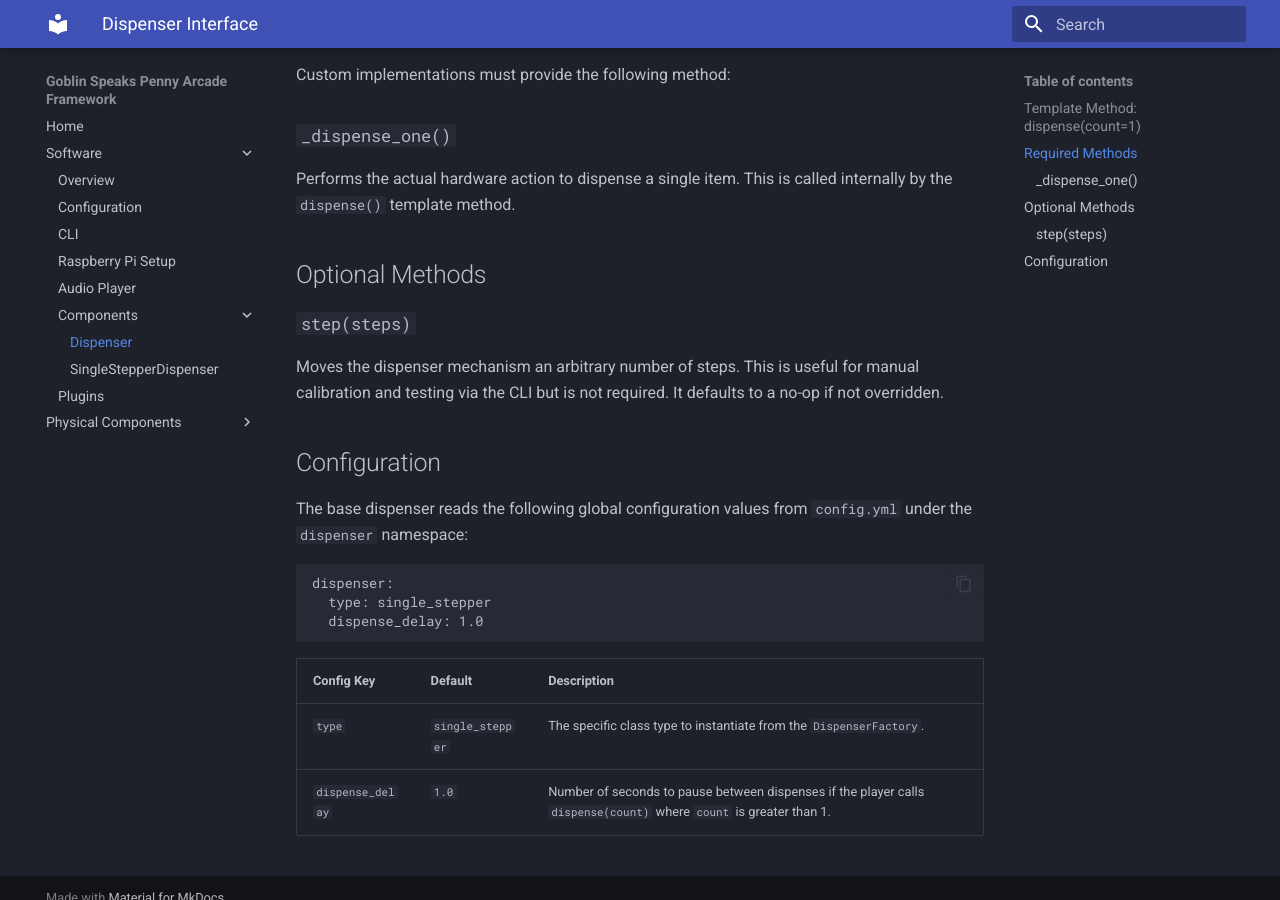
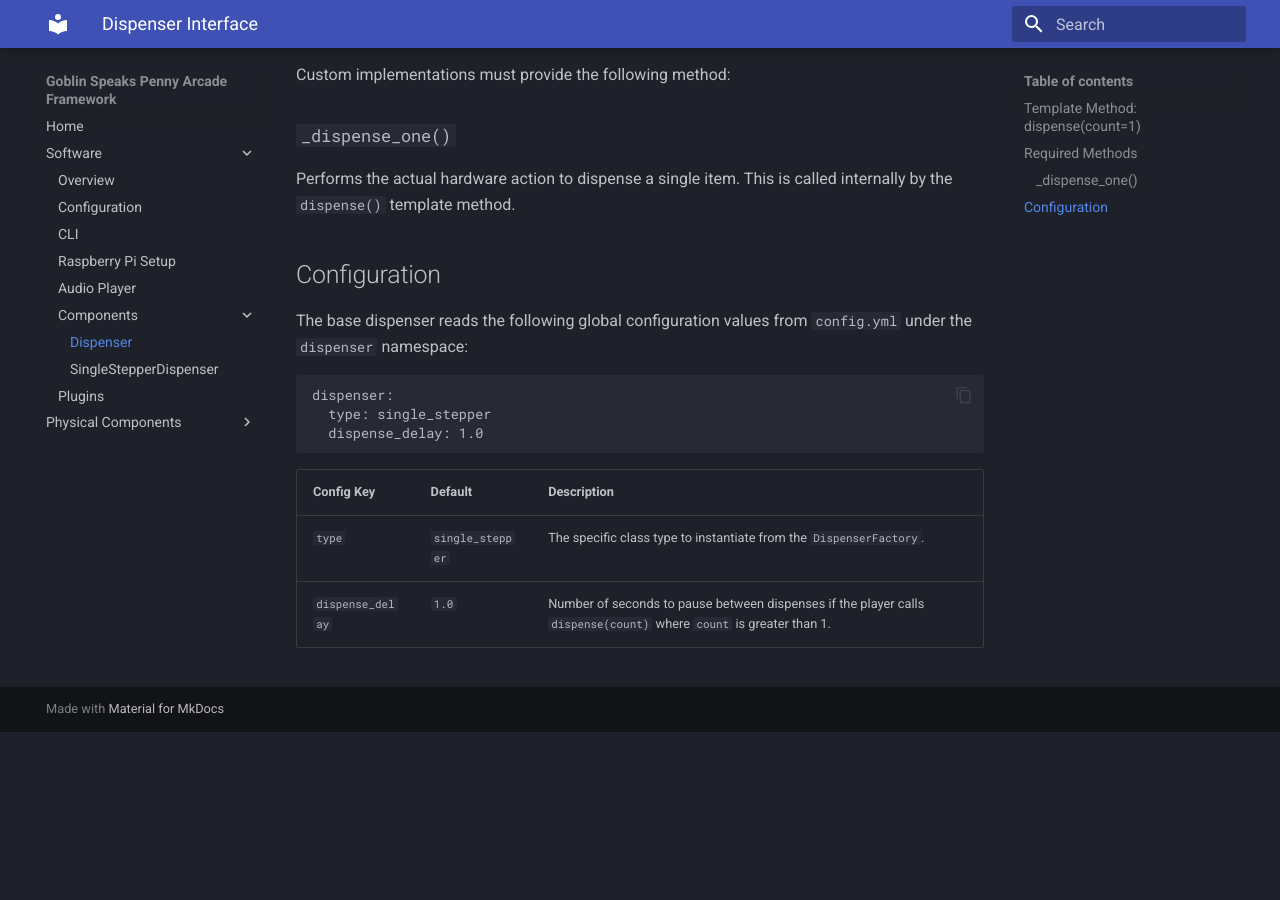
Before and after one commit to gobbolab/goblin-speaks, an MkDocs documentation site: the page built from docs/software/components/dispenser.md, in a window 1280 px wide and 900 px high, scrolled down 536 px. Built offline with MkDocs 1.6.1 and Material for MkDocs 9.7.7, drawn with Linux system fonts in a browser that asks for light colours; after the commit the page ends 1268 px from its top, so only the background shows below that.

Commit message:
remove docs about removed function

```diff
--- a/docs/software/components/dispenser.md
+++ b/docs/software/components/dispenser.md
@@ -23,11 +23,6 @@ Custom implementations must provide the following method:
 ### `_dispense_one()`
 Performs the actual hardware action to dispense a single item. This is called internally by the `dispense()` template method.
 
-## Optional Methods
-
-### `step(steps)`
-Moves the dispenser mechanism an arbitrary number of steps. This is useful for manual calibration and testing via the CLI but is not required. It defaults to a no-op if not overridden.
-
 ## Configuration
 
 The base dispenser reads the following global configuration values from `config.yml` under the `dispenser` namespace:
```
Also changed, not shown: docs/software/components/single-stepper.md (+0 -3 lines).
